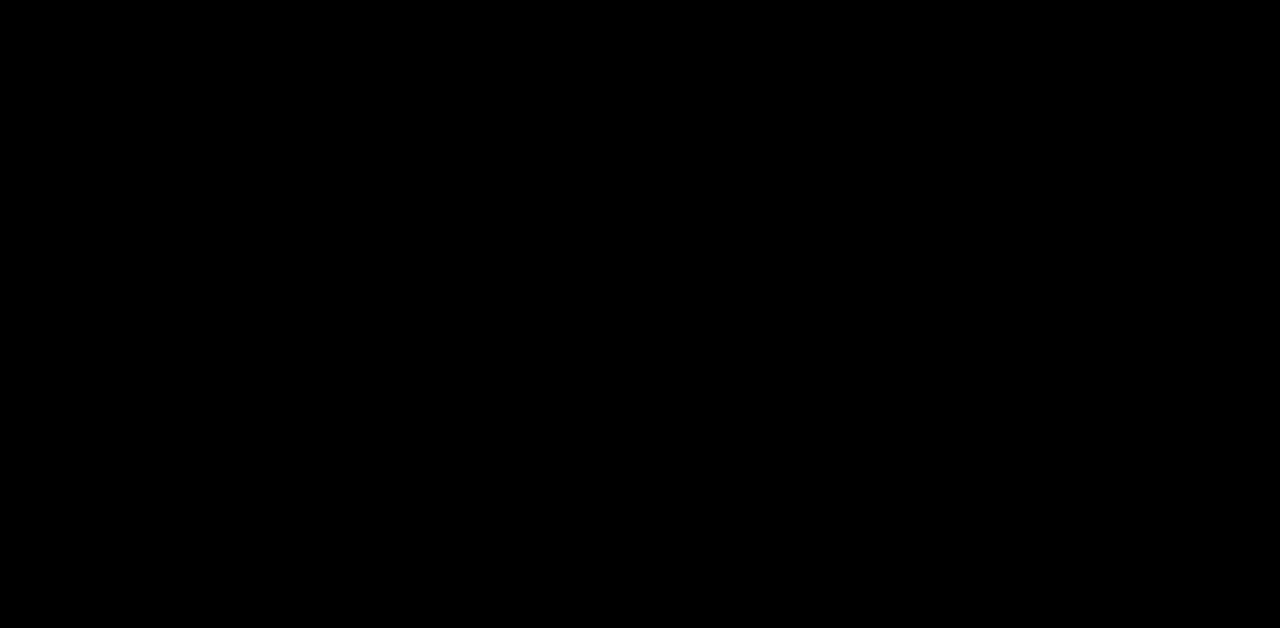
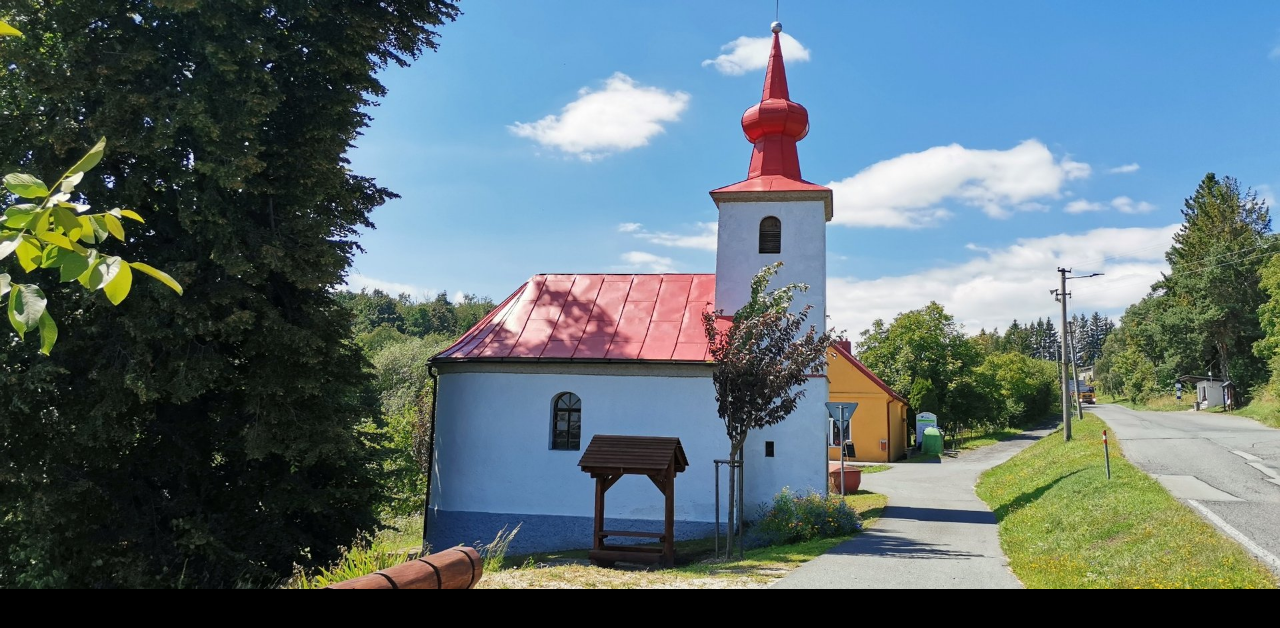
Before and after one commit to jaroslavkolcava/krchlebynamorave.cz, a plain HTML site: page index.html in a window 1280 px wide. Shown: the top 628 px of the page. Drawn offline with Linux system fonts and the light colour scheme.

Commit message:
Update index.html

```diff
--- a/index.html
+++ b/index.html
@@ -11,39 +11,18 @@
       height: 100%;
       background: #000;
     }
-    /* Fotka přes celou obrazovku */
-    .parallax {
-      position: absolute;
-      top: 0;
-      left: 0;
-      width: 100%;
-      height: 100%;
-      background-image: url('files/krchleby.jpg');
-      background-size: cover;
-      background-position: center;
-      background-repeat: no-repeat;
-      z-index: -1;
-      transform: translateY(0);
-      will-change: transform;
-    }
-    /* Falešný obsah pro scroll efekt */
-    .spacer {
-      height: 200vh; /* dvojnásobná výška stránky */
+    img {
+      display: block;
+      margin: 0 auto;
+      width: 100%;   /* přizpůsobí šířku */
+      height: auto;  /* zachová poměr stran */
+      max-height: 100vh; /* na PC nepřesáhne výšku monitoru */
     }
   </style>
 </head>
 <body>
 
-  <div class="parallax"></div>
-  <div class="spacer"></div>
-
-  <script>
-    const parallax = document.querySelector('.parallax');
-    window.addEventListener('scroll', function() {
-      let offset = window.scrollY * 0.5;
-      parallax.style.transform = `translateY(${offset}px)`;
-    });
-  </script>
+  <img src="files/krchleby.jpg" alt="KRCHLEBY na Moravě">
 
 </body>
 </html>
```
